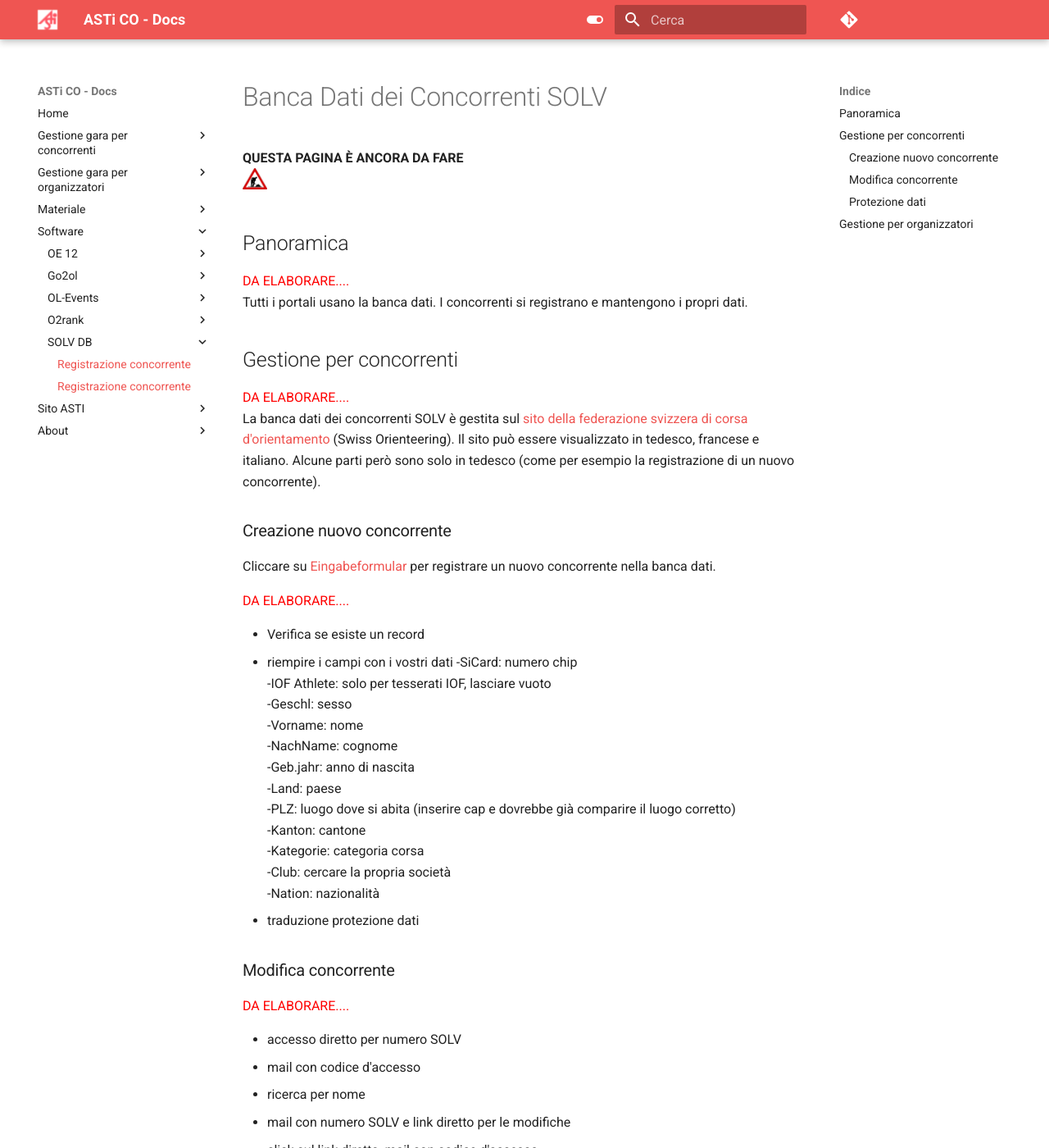
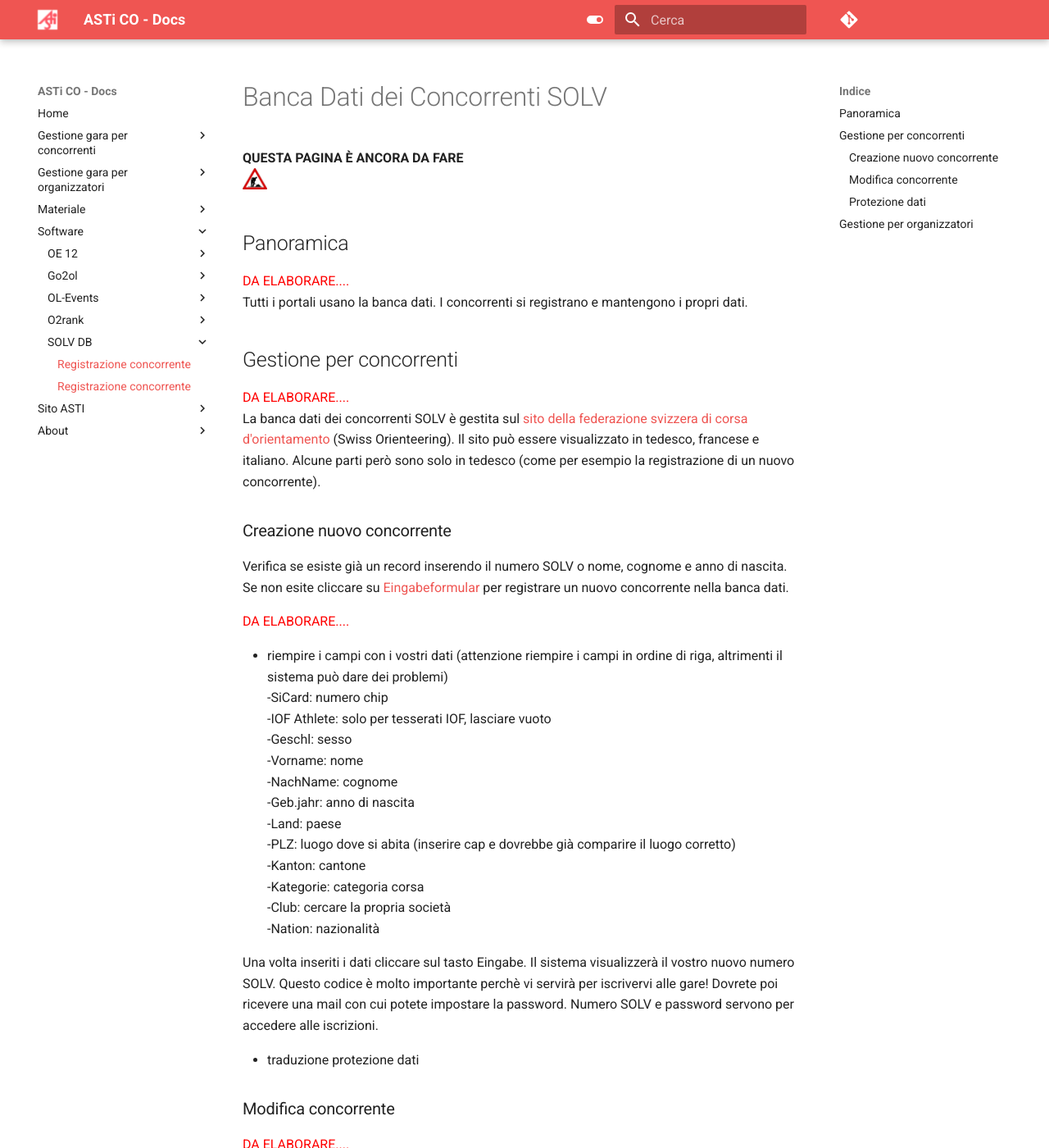
Before and after one commit to asti-co/doc, an MkDocs documentation site: the page built from docs/software/solvDB.md, in a window 1280 px wide and 1400 px high. Shown: the whole window at 82% size. Built offline with MkDocs 1.6.1 and Material for MkDocs 9.7.7, drawn with Linux system fonts in a browser that asks for light colours; comment, search, counter and statistics services are not loaded.

Commit message:
aggiunto a SolvDB

```diff
--- a/docs/software/solvDB.md
+++ b/docs/software/solvDB.md
@@ -17,13 +17,13 @@
 
 
 ### Creazione nuovo concorrente {#nuovo}
-
-Cliccare su [Eingabeformular](https://www.o-l.ch/cgi-bin/solvdb?&competitor=newform) per registrare un nuovo concorrente nella banca dati.
+Verifica se esiste già un record inserendo il numero SOLV o nome, cognome e anno di nascita.
+Se non esite cliccare su [Eingabeformular](https://www.o-l.ch/cgi-bin/solvdb?&competitor=newform) per registrare un nuovo concorrente nella banca dati.
 
 <span style="color:red">DA ELABORARE....</span>
 
-- Verifica se esiste un record
-- riempire i campi con i vostri dati
+
+- riempire i campi con i vostri dati (attenzione riempire i campi in ordine di riga, altrimenti il sistema può dare dei problemi)
     -SiCard: numero chip
     -IOF Athlete: solo per tesserati IOF, lasciare vuoto
     -Geschl: sesso
@@ -36,6 +36,9 @@
     -Kategorie: categoria corsa
     -Club: cercare la propria società
     -Nation: nazionalità
+
+Una volta inseriti i dati cliccare sul tasto Eingabe. Il sistema visualizzerà il vostro nuovo numero SOLV. Questo codice è molto importante perchè vi servirà per iscrivervi alle gare! Dovrete poi ricevere una mail con cui potete impostare la password. Numero SOLV e password servono per accedere alle iscrizioni.
+
 - traduzione protezione dati
 
 ### Modifica concorrente {#mutazione}
```
